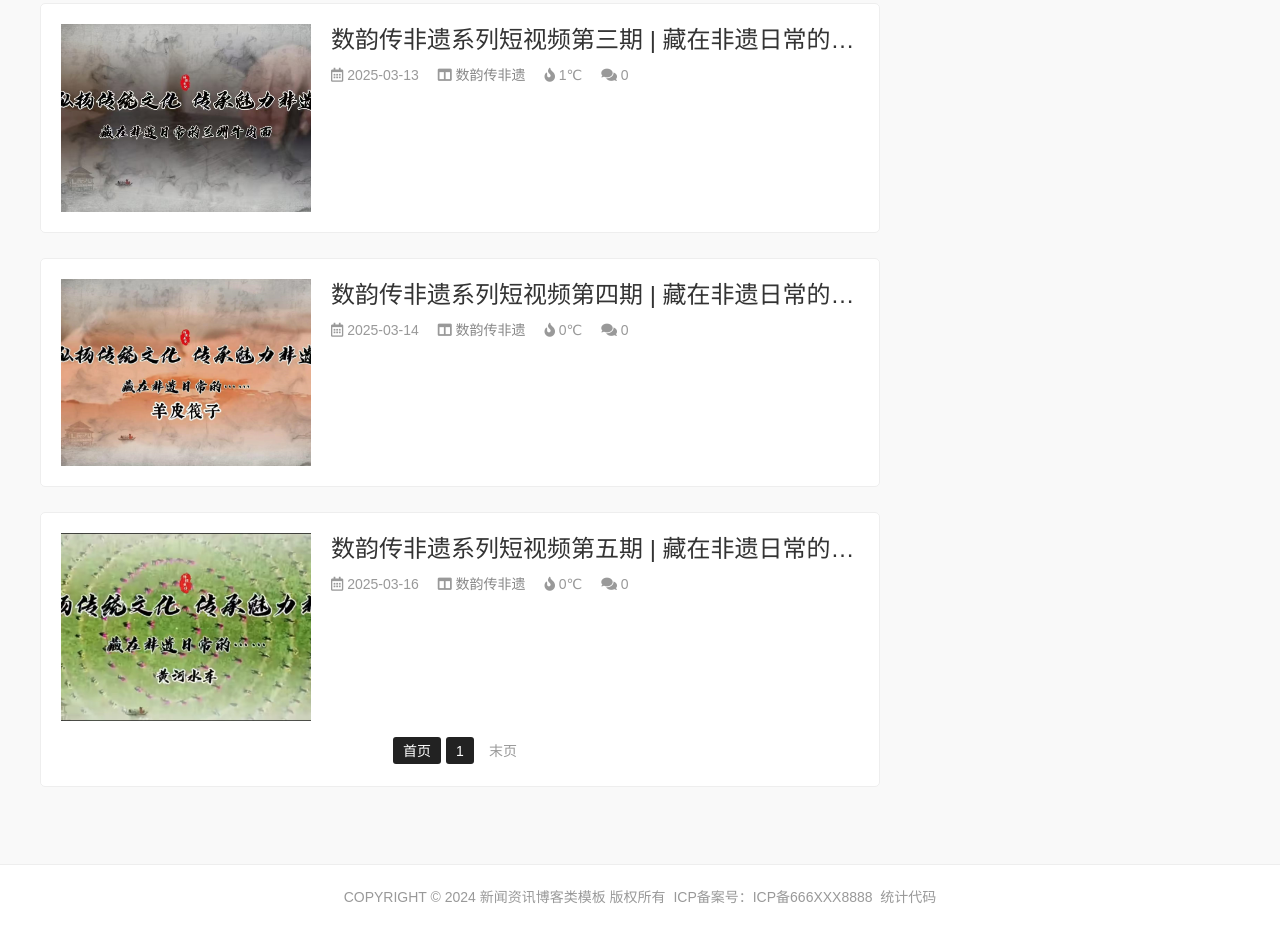
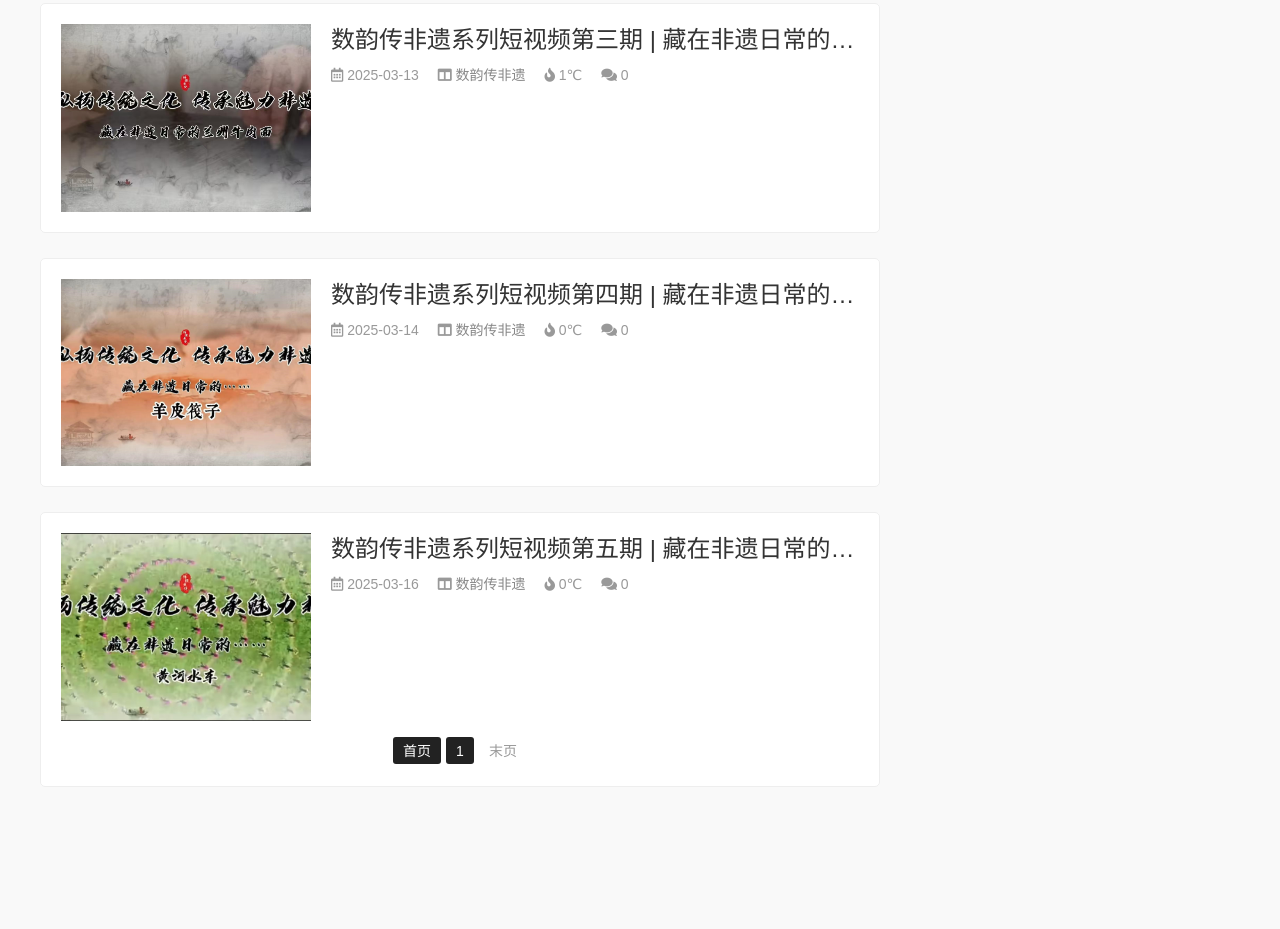
Before and after one commit to zxyh1016/-, a plain HTML site: page list_3.html in a window 1280 px wide. Shown: the part 915-1844 px from the top of the page. After the commit the page ends 1779 px from the top, so only its background shows below. Drawn offline with Linux system fonts and the light colour scheme; files whose address does not match are found by name.

Commit message:
Update list_3.html

```diff
--- a/list_3.html
+++ b/list_3.html
@@ -130,15 +130,7 @@
             <div class="clear"></div>
         </div>
     </div>
-    <footer id="footer">
-        <div class="inner">
-            <div class="btm">
-                <div class="copyright">
-                    <p>Copyright &copy; 2024 新闻资讯博客类模板 版权所有&nbsp;&nbsp;ICP备案号：<a href="https://beian.miit.gov.cn/" rel="nofollow">ICP备666xxx8888</a>&nbsp;&nbsp;统计代码</p>
-                </div>
-            </div>
-        </div>
-    </footer>
+
     <script type="text/javascript" src="skin/js/global.js"></script>
 </body>
 </html>
```
